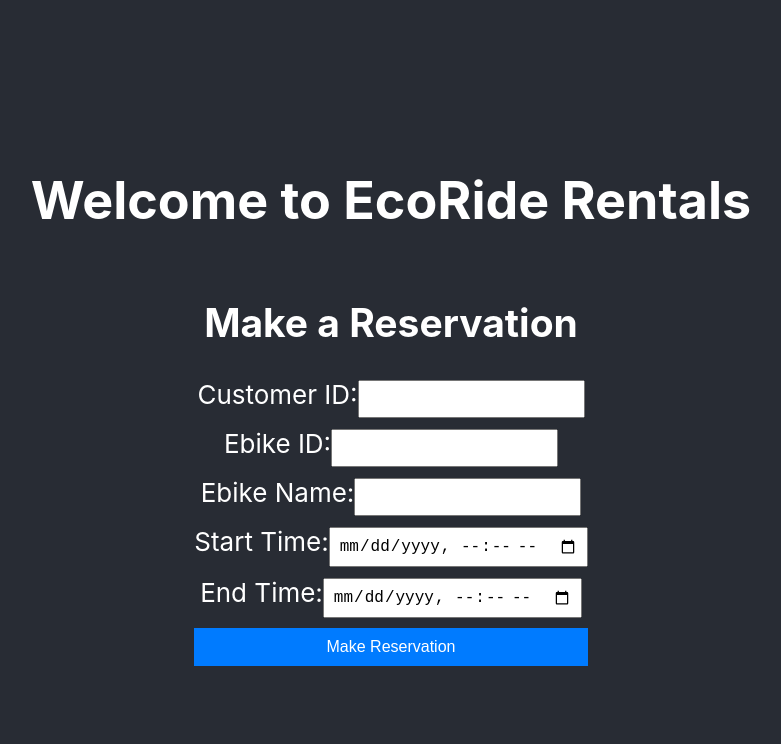
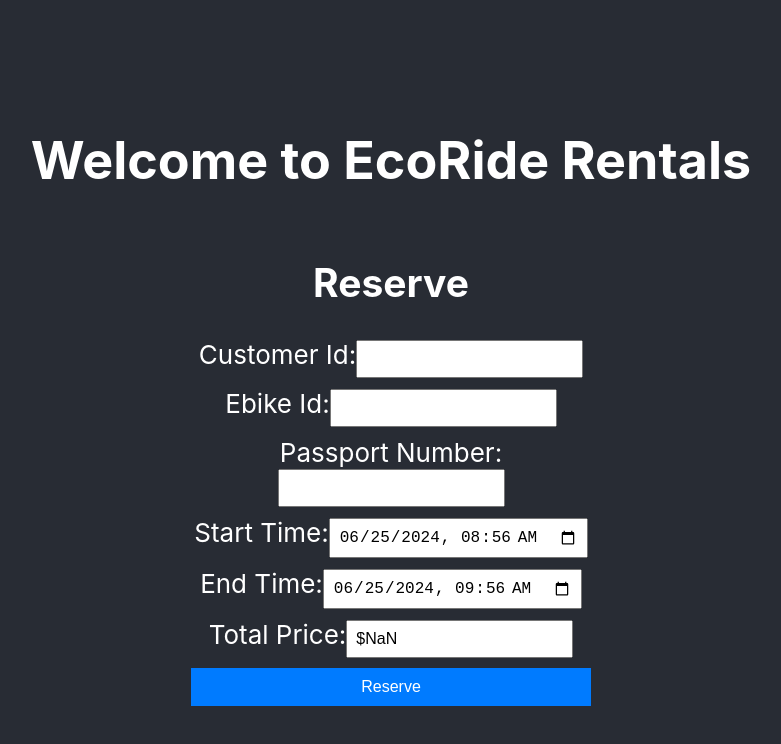
Before and after one commit to Kiksa05/E-Bike-Rental, a React (Create React App) app in the folder frontend/: page /reservations in a window 1280 px wide. Shown: the top 744 px of the page, without its empty margins (249-1030 px from the left). Built offline with nearby package versions, Linux system fonts and the light colour scheme.

Commit message:
Upravljanje pravic #RIS-20 DONE Time 1h 30m

```diff
--- a/frontend/src/components/Dashboard.js
+++ b/frontend/src/components/Dashboard.js
@@ -1,62 +1,29 @@
 import React from 'react';
 import './Dashboard.css';
 import Footer from './Footer';
-
-import img1 from '../assets/1.jpg';
-import img2 from '../assets/2.jpg';
-import img3 from '../assets/3.jpg';
-import { useNavigate } from 'react-router-dom';
-
-const ebikes = [
-    {
-        id: 1,
-        name: 'EcoBike Pro',
-        description: 'The EcoBike Pro is perfect for long rides with a battery life of up to 70 miles.',
-        imageUrl: img1,
-    },
-    {
-        id: 2,
-        name: 'City Cruiser',
-        description: 'Ideal for city commuting, the City Cruiser combines style and efficiency.',
-        imageUrl: img2,
-    },
-    {
-        id: 3,
-        name: 'Mountain Master',
-        description: 'Conquer any terrain with the Mountain Master, built for off-road adventures.',
-        imageUrl: img3,
-    },
-];
-
+import Reviews from './Reviews';
+import BikeOffer from './BikeOffer';
 
 const Dashboard = () => {
-    const navigate = useNavigate();
-
-    const customerId = 1; // Replace with actual logged-in customer ID
-
-    const handleRent = (bike) => {
-        navigate('/reservations', {
-            state: {
-                ebikeId: bike.id,
-                ebikeName: bike.name,
-                customerId,
-            },
-        });
-    };
 
     return (
         <div className="dashboard">
-            <div className="ebike-list">
-                {ebikes.map((ebike) => (
-                    <div key={ebike.id} className="ebike-item">
-                        <img src={ebike.imageUrl} alt={ebike.name} />
-                        <h3>{ebike.name}</h3>
-                        <p>{ebike.description}</p>
-                        <button onClick={() => handleRent(ebike)}>Rent Now</button>
-                    </div>
-                ))}
-            </div>
 
+            <BikeOffer />
+
+            <h3>Where can you find us?</h3>
+            <div className="maps" style={{ width: '80%', maxWidth: '800px', margin: '20px auto', borderRadius: '25px', overflow: 'hidden' }}>
+                <iframe
+                    src="https://www.google.com/maps/embed?pb=!1m18!1m12!1m3!1d2745.0068511732375!2d15.666212976809604!3d46.52776626185047!2m3!1f0!2f0!3f0!3m2!1i1024!2i768!4f13.1!3m3!1m2!1s0x476f79fda6c9cc37%3A0x8b3f6d26b442e8f7!2sPtujska%20cesta%2C%20Maribor!5e0!3m2!1sen!2ssi!4v1683713064679!5m2!1sen!2ssi"
+                    title="Google Maps"
+                    width="100%"
+                    height="500"
+                    style={{ borderRadius: '25px', border: 'none' }}
+                    allowFullScreen=""
+                    loading="lazy"
+                    referrerPolicy="no-referrer-when-downgrade"
+                ></iframe></div>
+            <Reviews />
             <Footer />
         </div>
     );
--- a/frontend/src/components/ReservationForm.js
+++ b/frontend/src/components/ReservationForm.js
@@ -4,40 +4,46 @@ import { useNavigate, useLocation } from 'react-router-dom';
 import './RegisterForm.css';
 
 const ReservationForm = () => {
-    const [customerId, setCustomerId] = useState('');
-    const [ebikeId, setEbikeId] = useState('');
-    const [ebikeName, setEbikeName] = useState('');
+    const location = useLocation();
+    const navigate = useNavigate();
+    const { ebikeId, ebikeName, customerId, pricePerDay } = location.state || {};
+
+    const [passportNumber, setPassportNumber] = useState('');
     const [startTime, setStartTime] = useState('');
     const [endTime, setEndTime] = useState('');
-    const navigate = useNavigate();
-    const location = useLocation();
+    const [totalPrice, setTotalPrice] = useState(0);
+
 
     useEffect(() => {
-        if (location.state) {
-            const { ebikeId, ebikeName, customerId } = location.state;
-            setEbikeId(ebikeId);
-            setEbikeName(ebikeName);
-            setCustomerId(customerId);
+        const now = new Date();
+        const defaultEndTime = new Date(now.getTime() + 60 * 60 * 1000);
+        setStartTime(now.toISOString().substring(0, 16));
+        setEndTime(defaultEndTime.toISOString().substring(0, 16));
+    }, []);
 
-            const now = new Date();
-            const oneHourLater = new Date(now.getTime() + 60 * 60 * 1000);
-
-            setStartTime(now.toISOString().slice(0, 16));
-            setEndTime(oneHourLater.toISOString().slice(0, 16));
+    useEffect(() => {
+        if (startTime && endTime) {
+            const start = new Date(startTime);
+            const end = new Date(endTime);
+            const diffTime = Math.abs(end - start);
+            const diffDays = Math.ceil(diffTime / (1000 * 60 * 60 * 24));
+            setTotalPrice(diffDays * pricePerDay);
         }
-    }, [location.state]);
+    }, [startTime, endTime, pricePerDay]);
 
     const handleSubmit = async (e) => {
         e.preventDefault();
         try {
-            const response = await api.post('/reservations', {
-                customer: { id: customerId },
-                ebike: { id: ebikeId },
-                startTime,
-                endTime,
+            await api.post('/rentals/pending', {
+                customer: { id: parseInt(customerId) }, // Ensure this is a number
+                ebike: { id: parseInt(ebikeId) }, // Ensure this is a number
+                rentalStartTime: startTime,
+                rentalEndTime: endTime,
+                passportNumber: passportNumber,
+                rentalStatus: 'Pending',
             });
-            console.log('Reservation successful:', response.data);
-            navigate('/');
+            alert('Reservation created successfully, please wait on admin to approve it!');
+            navigate('/'); // Redirect to home or another page after successful reservation
         } catch (error) {
             console.error('Error creating reservation:', error);
         }
@@ -45,30 +51,23 @@ const ReservationForm = () => {
 
     return (
         <div className="reservation-form">
-            <h2>Make a Reservation</h2>
+            <h2>Reserve {ebikeName}</h2>
             <form onSubmit={handleSubmit}>
                 <div>
-                    <label>Customer ID:</label>
+                    <label>Customer Id:</label>
+                    <input type="text" value={customerId} readOnly />
+                </div>
+                <div>
+                    <label>Ebike Id:</label>
+                    <input type="text" value={ebikeId} readOnly />
+                </div>
+                <div>
+                    <label>Passport Number:</label>
                     <input
                         type="text"
-                        value={customerId}
-                        readOnly
-                    />
-                </div>
-                <div>
-                    <label>Ebike ID:</label>
-                    <input
-                        type="text"
-                        value={ebikeId}
-                        readOnly
-                    />
-                </div>
-                <div>
-                    <label>Ebike Name:</label>
-                    <input
-                        type="text"
-                        value={ebikeName}
-                        readOnly
+                        value={passportNumber}
+                        onChange={(e) => setPassportNumber(e.target.value)}
+                        required
                     />
                 </div>
                 <div>
@@ -77,6 +76,7 @@ const ReservationForm = () => {
                         type="datetime-local"
                         value={startTime}
                         onChange={(e) => setStartTime(e.target.value)}
+                        required
                     />
                 </div>
                 <div>
@@ -85,9 +85,14 @@ const ReservationForm = () => {
                         type="datetime-local"
                         value={endTime}
                         onChange={(e) => setEndTime(e.target.value)}
+                        required
                     />
                 </div>
-                <button type="submit">Make Reservation</button>
+                <div>
+                    <label>Total Price:</label>
+                    <input type="text" value={`$${totalPrice.toFixed(2)}`} readOnly />
+                </div>
+                <button type="submit">Reserve</button>
             </form>
         </div>
     );
```
Also changed, not shown: frontend/src/components/AdminDashboard.js (added, +63 -0 lines).
